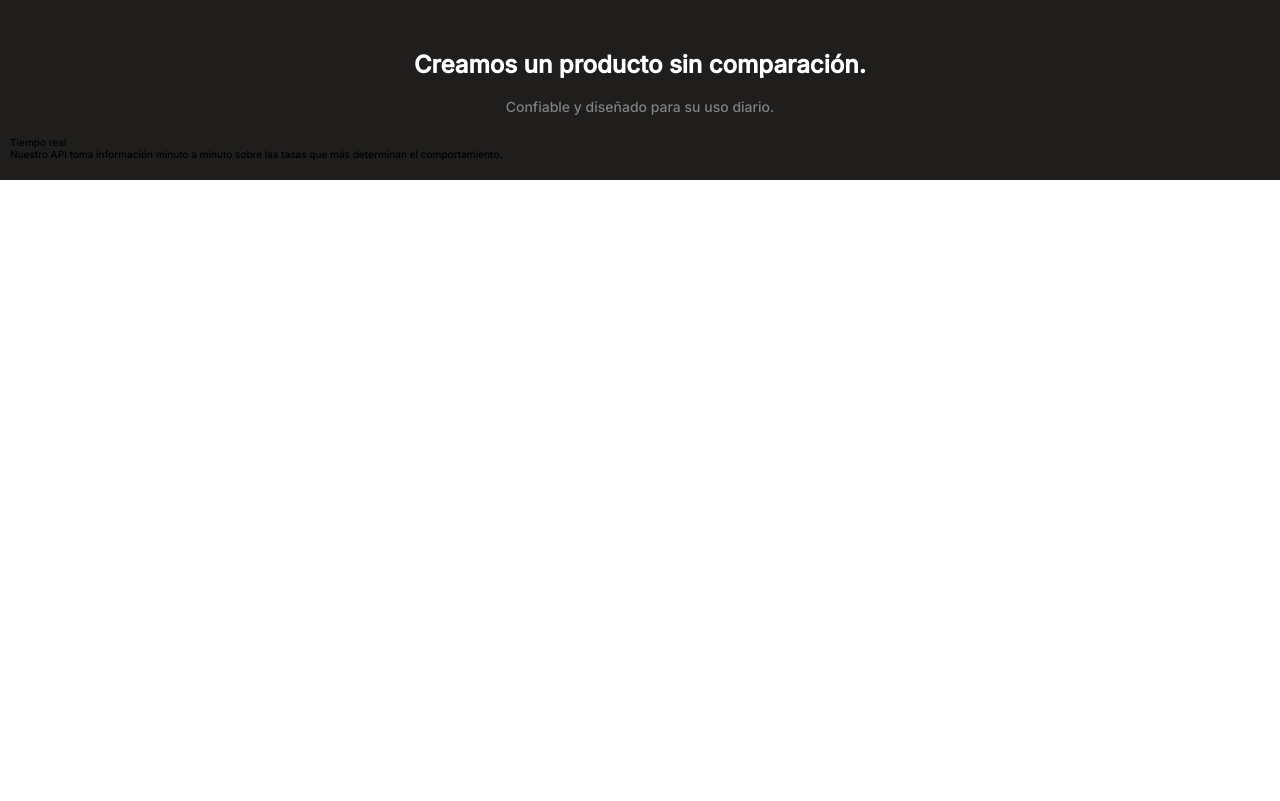
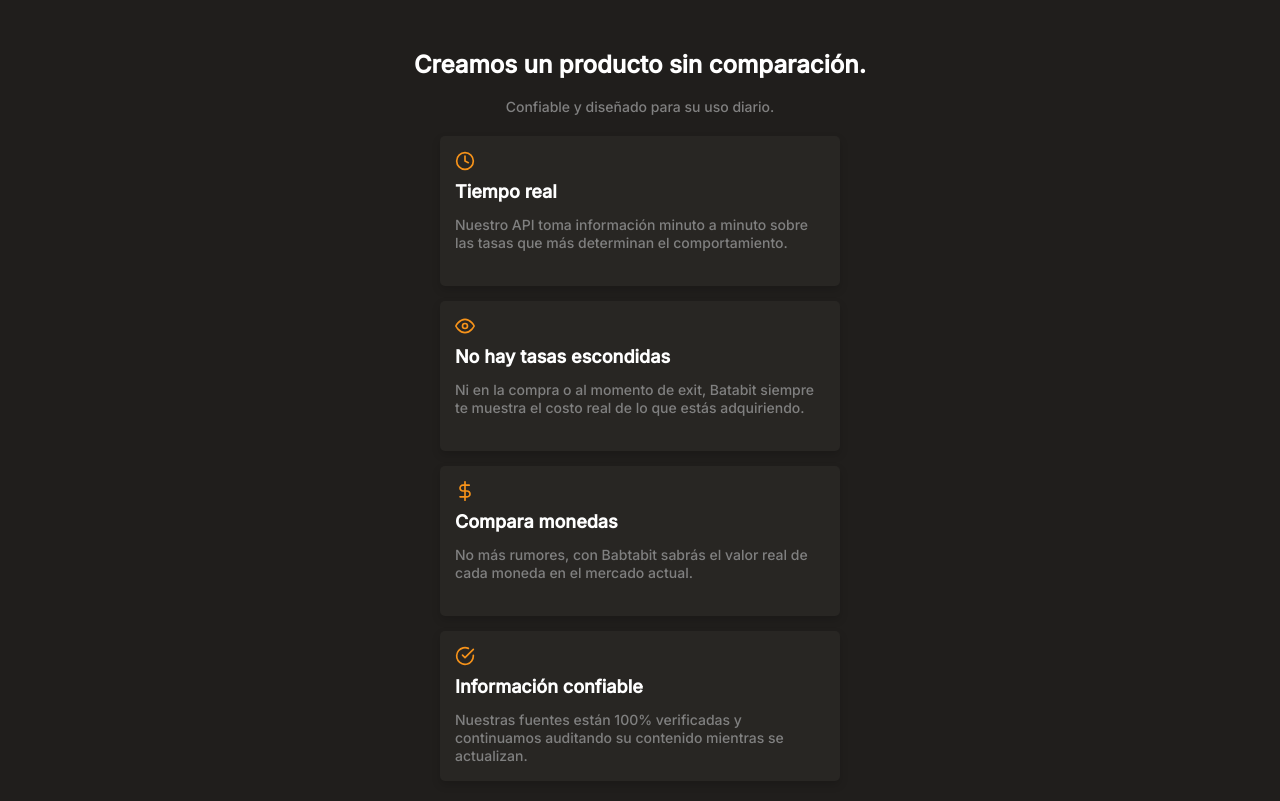
Before and after one commit to cegav/Batabit, a plain HTML site: page index.html in a window 1280 px wide. Shown: the part 1534-2335 px from the top of the page. Before the commit the page ends 1714 px from the top, so only its background shows below. Drawn offline with Linux system fonts and the light colour scheme.

Commit message:
Add all section main product detail

```diff
--- a/css/style.css
+++ b/css/style.css
@@ -300,3 +300,56 @@ main {
     line-height: 1.8rem;
     color: #808080;
 }
+
+.product-detail--card {
+    width: 90%;
+    min-width: 288px;
+    max-width: 400px;
+    height: 150px;
+    margin: 15px auto;
+    padding: 15px;
+    background-color: var(--black) ;
+    border-radius: 5px;
+    box-shadow: 0 4px 8px rgba(0, 0, 0, 0.16);
+}
+
+.product-detail--card .icon {
+    display: inline-block;
+    width: 20px;
+    height: 20px;
+    margin-bottom: 10px;
+    background-size: cover;
+    background-position: center;
+    background-repeat: no-repeat;
+}
+
+.product-detail--card .clock {
+    background-image: url('../assets/icons/clock.svg');
+}
+
+.product-detail--card .eye {
+    background-image: url('../assets/icons/eye.svg');
+}
+
+.product-detail--card .dollar-sign {
+    background-image: url('../assets/icons/dollar-sign.svg');
+}
+
+.product-detail--card .check-circle {
+    background-image: url('../assets/icons/check-circle.svg');
+}
+
+.product--card-title {
+    margin-bottom: 15px;
+    font-size: 1.8rem;
+    font-weight: bold;
+    line-height: 1.8rem;
+    color: var(--just-white);
+}
+
+.product--card-body {
+    font-size: 1.4rem;
+    font-weight: 500;
+    line-height: 1.8rem;
+    color: #808080;
+}
--- a/index.html
+++ b/index.html
@@ -89,9 +89,24 @@
             </div>
             <section class="products-cards--container">
                 <article class="product-detail--card">
-                    <span class="clock"></span>
+                    <span class="icon clock"></span>
                     <p class="product--card-title">Tiempo real</p>
                     <p class="product--card-body">Nuestro API toma información minuto a minuto sobre las tasas que más determinan el comportamiento.</p>
+                </article>
+                <article class="product-detail--card">
+                    <span class="icon eye"></span>
+                    <p class="product--card-title">No hay tasas escondidas</p>
+                    <p class="product--card-body">Ni en la compra o al momento de exit, Batabit siempre te muestra el costo real de lo que estás adquiriendo.</p>
+                </article>
+                <article class="product-detail--card">
+                    <span class="icon dollar-sign"></span>
+                    <p class="product--card-title">Compara monedas</p>
+                    <p class="product--card-body">No más rumores, con Babtabit sabrás el valor real de cada moneda en el mercado actual.</p>
+                </article>
+                <article class="product-detail--card">
+                    <span class="icon check-circle"></span>
+                    <p class="product--card-title">Información confiable</p>
+                    <p class="product--card-body">Nuestras fuentes están 100% verificadas y continuamos auditando su contenido mientras se actualizan.</p>
                 </article>
             </section>
         </section>
```
